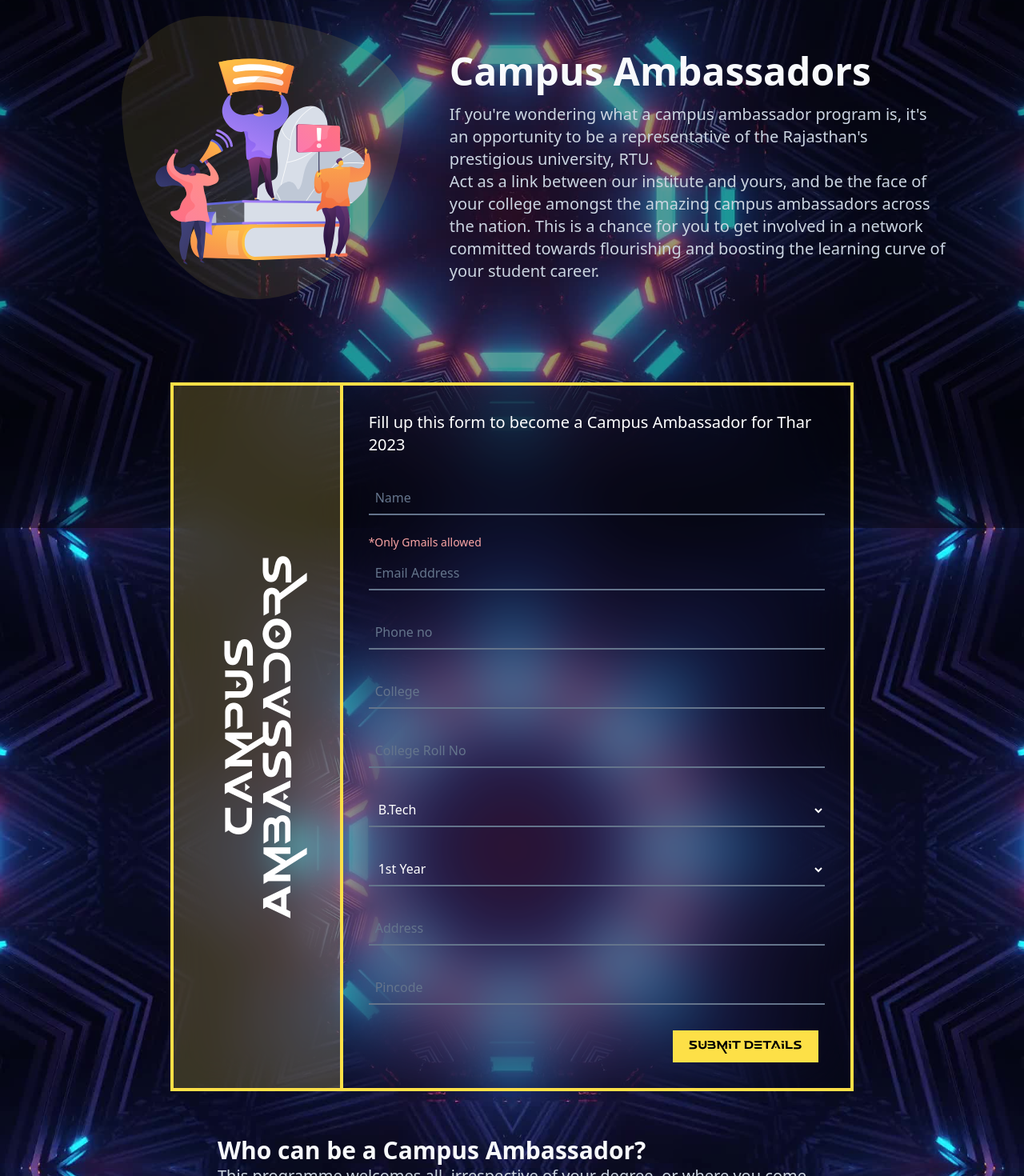
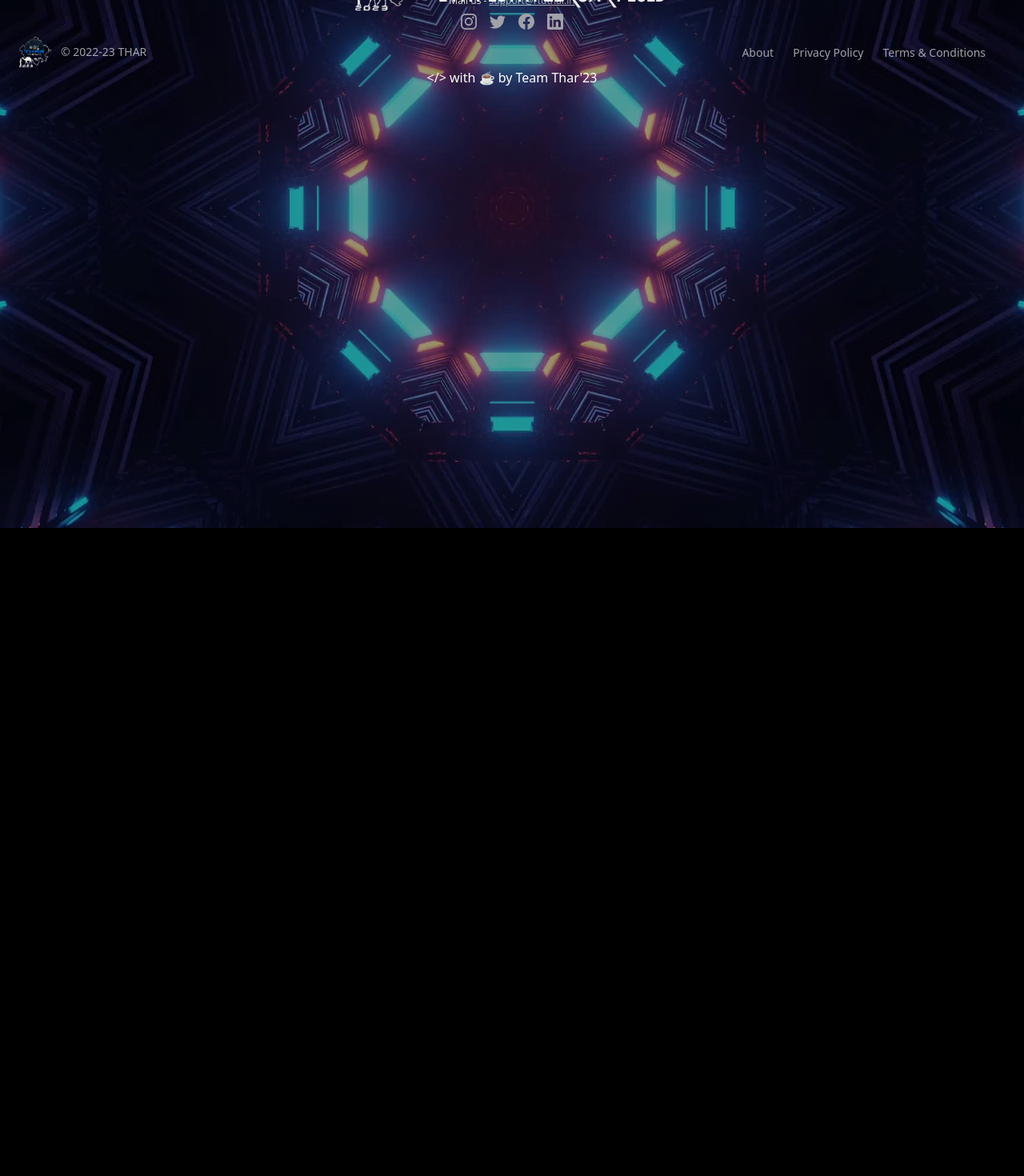
Before and after one commit to ishanjain1502/thar, a Next.js app: page /ca in a window 1280 px wide. Shown: the part 140-1610 px from the top of the page at 80% size. After the commit the page ends 800 px from the top, so only its background shows below. Built offline with nearby package versions, Linux system fonts and the light colour scheme.

Commit message:
Previous layout Cleanup

```diff
--- a/pages/ca.js
+++ b/pages/ca.js
@@ -1,8 +1,5 @@
 import Head from "next/head";
 import React from "react";
-import About from "../components/ca/About";
-import Form from "../components/ca/Form";
-import Hero from "../components/ca/Hero";
 import Footer from "../components/globals/Footer";
 import { NavBar } from "../components/globals/NavBar";
 
@@ -13,10 +10,8 @@ export default function ca() {
         <title>Campus Ambassador - Thar 2023</title>
       </Head>
       <NavBar />
-      <Hero />
-      <Form />
-      <About />
-      <Footer/>
+
+      <Footer />
     </>
   );
 }
```
